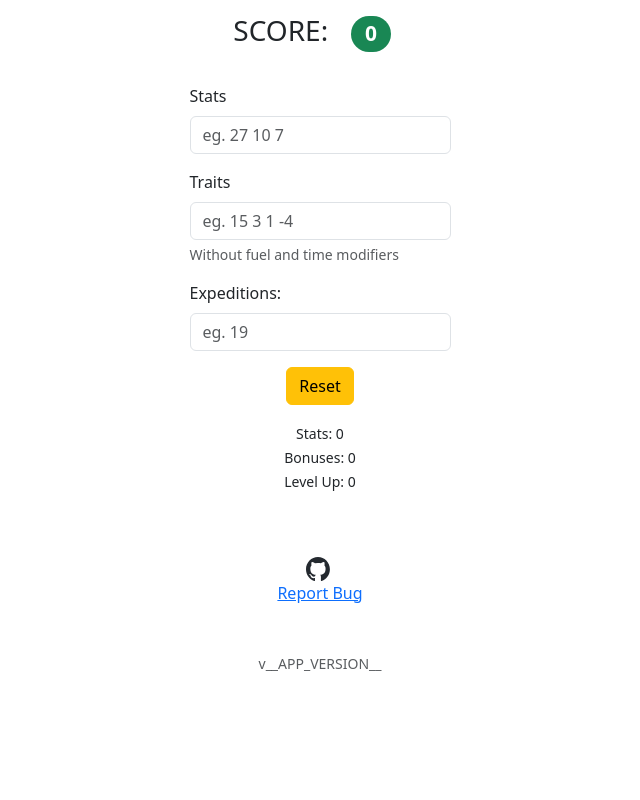
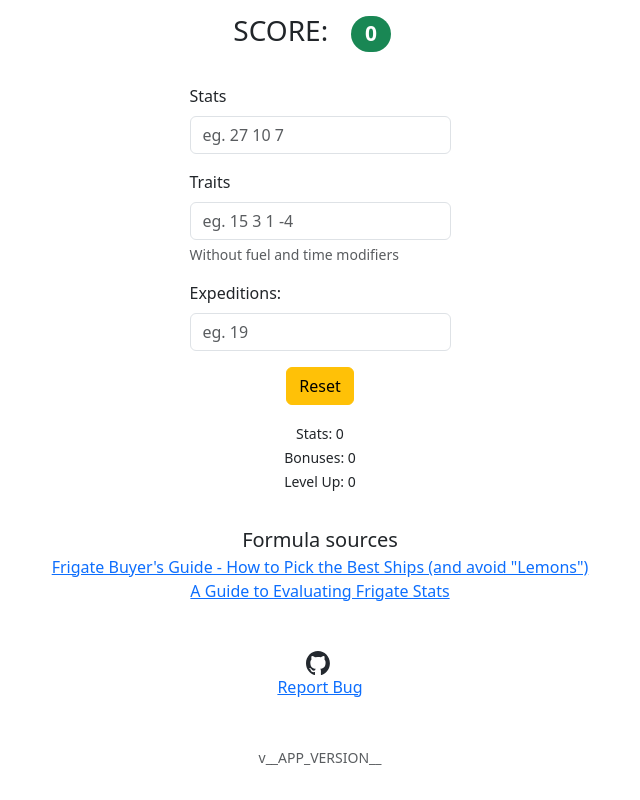
Before and after one commit to gander/nms-frigate-calc, a Vue app: page / in a window 1280 px wide. Shown: the whole page, without its empty margins (320-960 px from the left). Built offline with nearby package versions, Linux system fonts and the light colour scheme.

Commit message:
add formula sources

```diff
--- a/src/App.vue
+++ b/src/App.vue
@@ -110,6 +110,13 @@ watch([traitsInput, statsInput, expeditions], () => {
       </div>
     </div>
     <div class="row">
+      <div class="col mt-3 d-flex flex-column align-items-center">
+        <div class="lead">Formula sources</div>
+        <a href="https://steamcommunity.com/sharedfiles/filedetails/?id=1505175794" target="_blank">Frigate Buyer's Guide - How to Pick the Best Ships (and avoid "Lemons")</a>
+        <a href="https://www.reddit.com/r/NoMansSkyTheGame/comments/knjokc/a_guide_to_evaluating_frigate_stats/" target="_blank">A Guide to Evaluating Frigate Stats</a>
+      </div>
+    </div>
+    <div class="row">
       <div class="col text-center mt-5">
         <a href="https://github.com/gander/nms-frigate-calc/issues" target="_blank" class=" d-flex flex-column align-items-center">
           <img src="./github.svg" alt="GitHub" width="24" height="24" class="d-inline-block align-text-top me-1"/>
```
